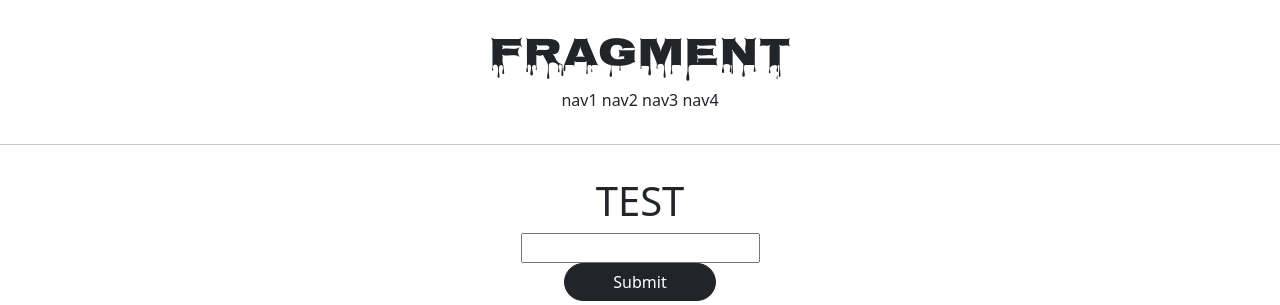
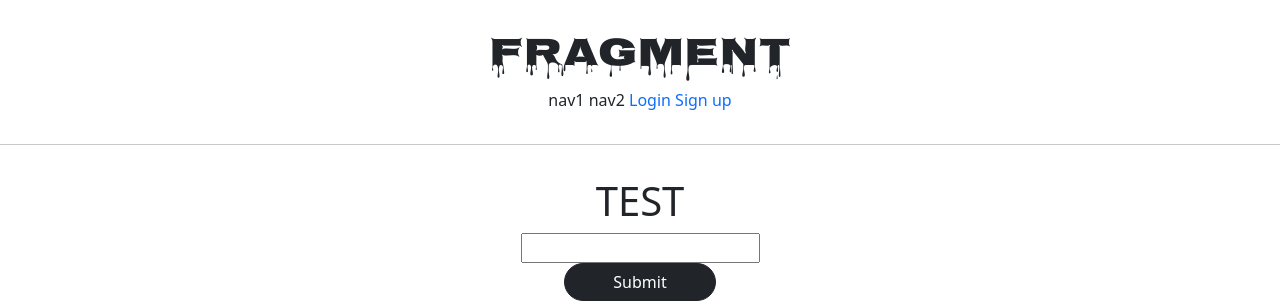
Before and after one commit to 21nkyu/ik_1ban_2, a Django app: page /accounts/overpower/ in a window 1280 px wide. Shown: the top 305 px of the page. Run offline with Django 3.2, Linux system fonts and the light colour scheme; parts of the project's set-up code (start-up, migrations or seed data) failed here and were passed over.

Commit message:
20210801_scd_005

```diff
--- a/accountapp/urls.py
+++ b/accountapp/urls.py
@@ -1,10 +1,16 @@
+from django.contrib.auth.views import LoginView, LogoutView
 from django.urls import path
 
-from accountapp.views import hello_1
+from accountapp.views import hello_1, AccountCreateview
 
 app_name = 'accountapp'
 
 urlpatterns = [
-    path('overpower/', hello_1, name='hello_world')
+    path('overpower/', hello_1, name='hello_world'),
+
+    path('login/', LoginView.as_view(template_name='accountapp/login.html'), name='login'),
+    path('logout/', LogoutView.as_view(), name='logout'),
+
+    path('create/', AccountCreateview.as_view(), name='create'),
 
 ]
--- a/accountapp/views.py
+++ b/accountapp/views.py
@@ -1,6 +1,9 @@
+from django.contrib.auth.forms import UserCreationForm
+from django.contrib.auth.models import User
 from django.http import HttpResponse, HttpResponseRedirect
 from django.shortcuts import render
-from django.urls import reverse
+from django.urls import reverse, reverse_lazy
+from django.views.generic import CreateView
 
 from accountapp.models import accapp_HelloWorld
 
@@ -19,3 +22,9 @@ def hello_1(request):
     else:
         hello_1_list = accapp_HelloWorld.objects.all()
         return render(request, 'accountapp/overpower.html', context={'hello_1_list': hello_1_list})
+
+class AccountCreateview(CreateView):
+    model = User
+    form_class = UserCreationForm
+    success_url = reverse_lazy('accountapp:hello_world')
+    template_name = 'accountapp/create.html'
--- a/ik_1ban_2/settings.py
+++ b/ik_1ban_2/settings.py
@@ -13,6 +13,8 @@ import os
 from pathlib import Path
 
 # Build paths inside the project like this: BASE_DIR / 'subdir'.
+from django.urls import reverse_lazy
+
 BASE_DIR = Path(__file__).resolve().parent.parent
 env_list = dict()
 local_env = open(os.path.join(BASE_DIR,'.env'))
@@ -48,6 +50,7 @@ INSTALLED_APPS = [
     'django.contrib.messages',
     'django.contrib.staticfiles',
     'accountapp',
+    'bootstrap4',
 ]
 
 MIDDLEWARE = [
@@ -141,3 +144,6 @@ STATICFILES_DIRS = [
 # https://docs.djangoproject.com/en/3.2/ref/settings/#default-auto-field
 
 DEFAULT_AUTO_FIELD = 'django.db.models.BigAutoField'
+
+LOGIN_REDIRECT_URL= reverse_lazy('accountapp:hello_world')
+LOGOUT_REDIRECT_URL = reverse_lazy('accountapp:login')
--- a/static/base.css
+++ b/static/base.css
@@ -17,3 +17,7 @@
 .fragment_footer_button{
     font-size: 0.6rem;
 }
+
+.hideline{
+    text-decoration: none;
+}
--- a/templates/head.html
+++ b/templates/head.html
@@ -15,5 +15,8 @@
 {#    DEFAULT CSS LINK#}
     <link rel="stylesheet" type="text/css" href="{% static 'base.css' %}">
 
+{#    <style type="text/css">#}
+{#    a { text-decoration:none }#}
+{#    </style>#}
 
 </head>
--- a/templates/header.html
+++ b/templates/header.html
@@ -7,8 +7,17 @@
     <div class="fragment_header_button">
         <span>nav1</span>
         <span>nav2</span>
-        <span>nav3</span>
-        <span>nav4</span>
-
+        {% if not user.is_authenticated %}
+            <span>
+                <a href="{% url 'accountapp:login' %}" class="hideline"> Login </a>
+            </span>
+            <span>
+                <a href="{% url 'accountapp:create' %}" class="hideline"> Sign up </a>
+            </span>
+        {% else %}
+             <span>
+                  <a href="{% url 'accountapp:logout' %}" class="hideline">  Logout </a>
+             </span>
+        {% endif %}
     </div>
 </div>
```
